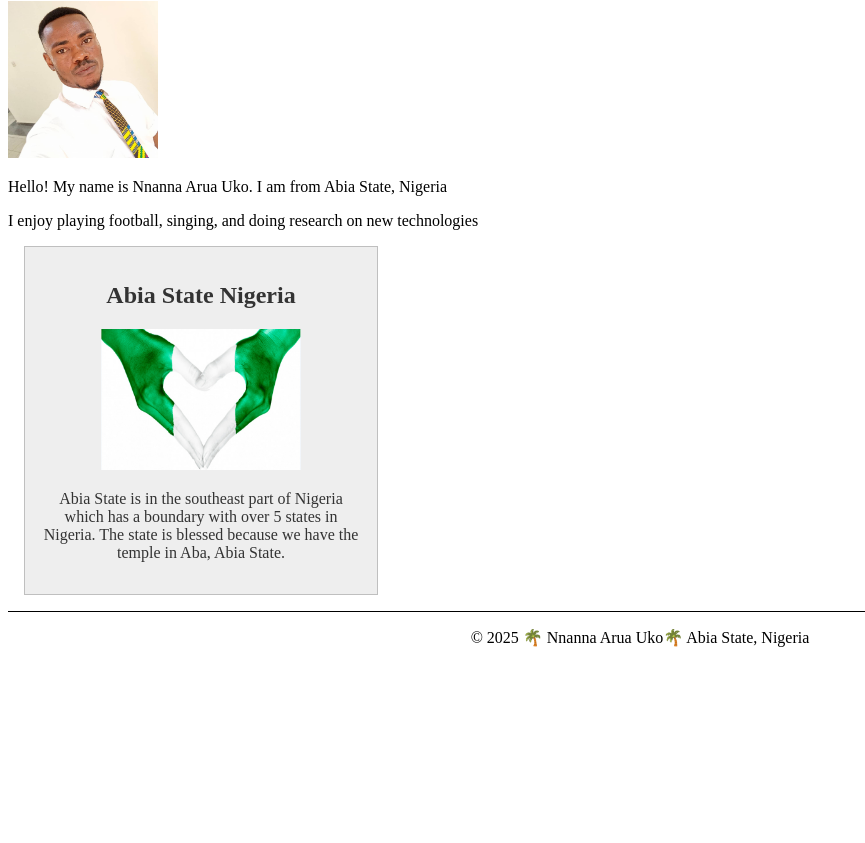
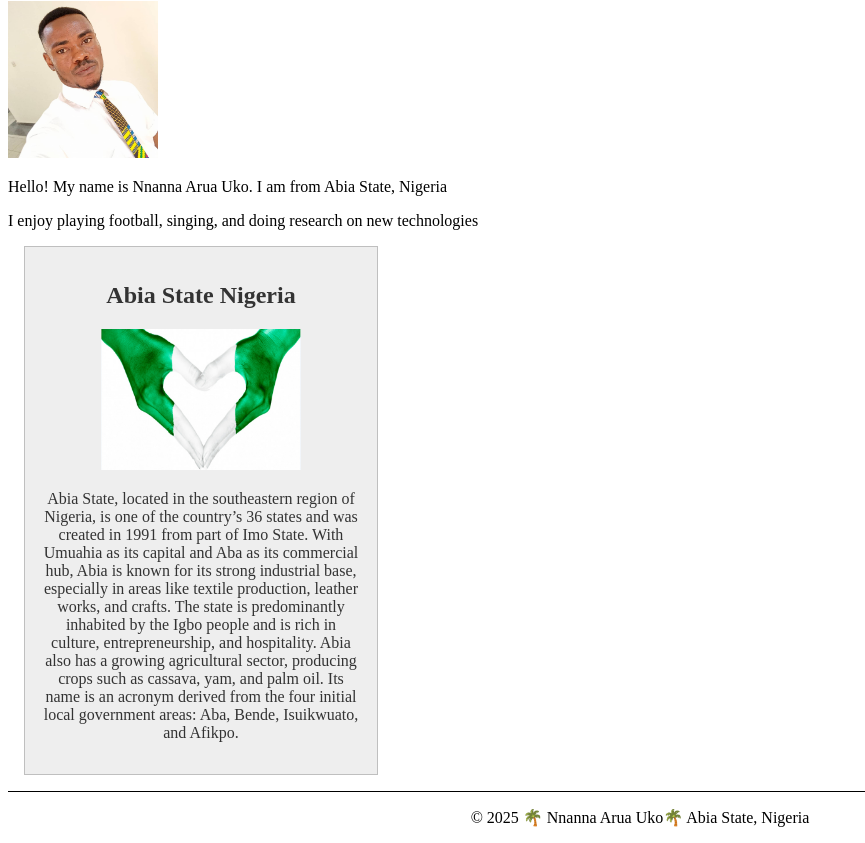
Before and after one commit to Nwasir/wdd130, a plain HTML site: page index.html in a window 1280 px wide. Shown: the part 105-948 px from the top of the page, without its empty margins (0-865 px from the left). Before the commit the page ends 800 px from the top, so only its background shows below. Drawn offline with Linux system fonts and the light colour scheme.

Commit message:
adding more content to the paragraph tag

```diff
--- a/index.html
+++ b/index.html
@@ -25,9 +25,16 @@
     <aside>
         <h2>Abia State Nigeria</h2>
         <img src="images/nigeria.jpg" alt="Nigeria">
-        <p>Abia State is in the southeast part of Nigeria which has a boundary
-            with over 5 states in Nigeria. The state is blessed because we have the
-            temple in Aba, Abia State.</p>
+        <p>Abia State, located in the southeastern region of Nigeria, is one of the
+           country’s 36 states and was created in 1991 from part of Imo State. With
+           Umuahia as its capital and Aba as its commercial hub, Abia is known for
+           its strong industrial base, especially in areas like textile production,
+           leather works, and crafts. The state is predominantly inhabited by the
+           Igbo people and is rich in culture, entrepreneurship, and hospitality.
+           Abia also has a growing agricultural sector, producing crops such as
+           cassava, yam, and palm oil. Its name is an acronym derived from the four
+           initial local government areas: Aba, Bende, Isuikwuato, and Afikpo.
+        </p>
     </aside>
     <footer>
         <p>&copy; 2025 🌴 Nnanna Arua Uko🌴 Abia State, Nigeria</p>
```
